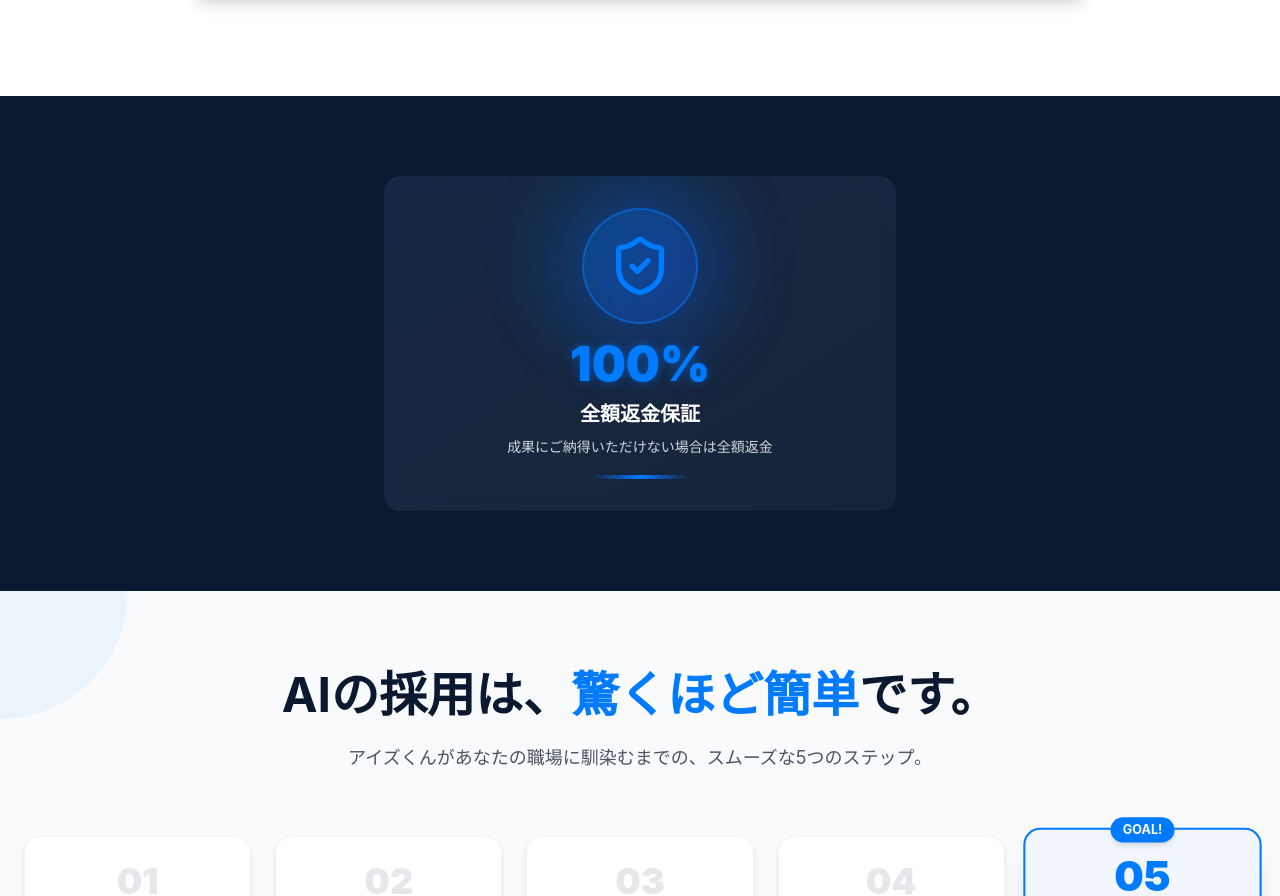
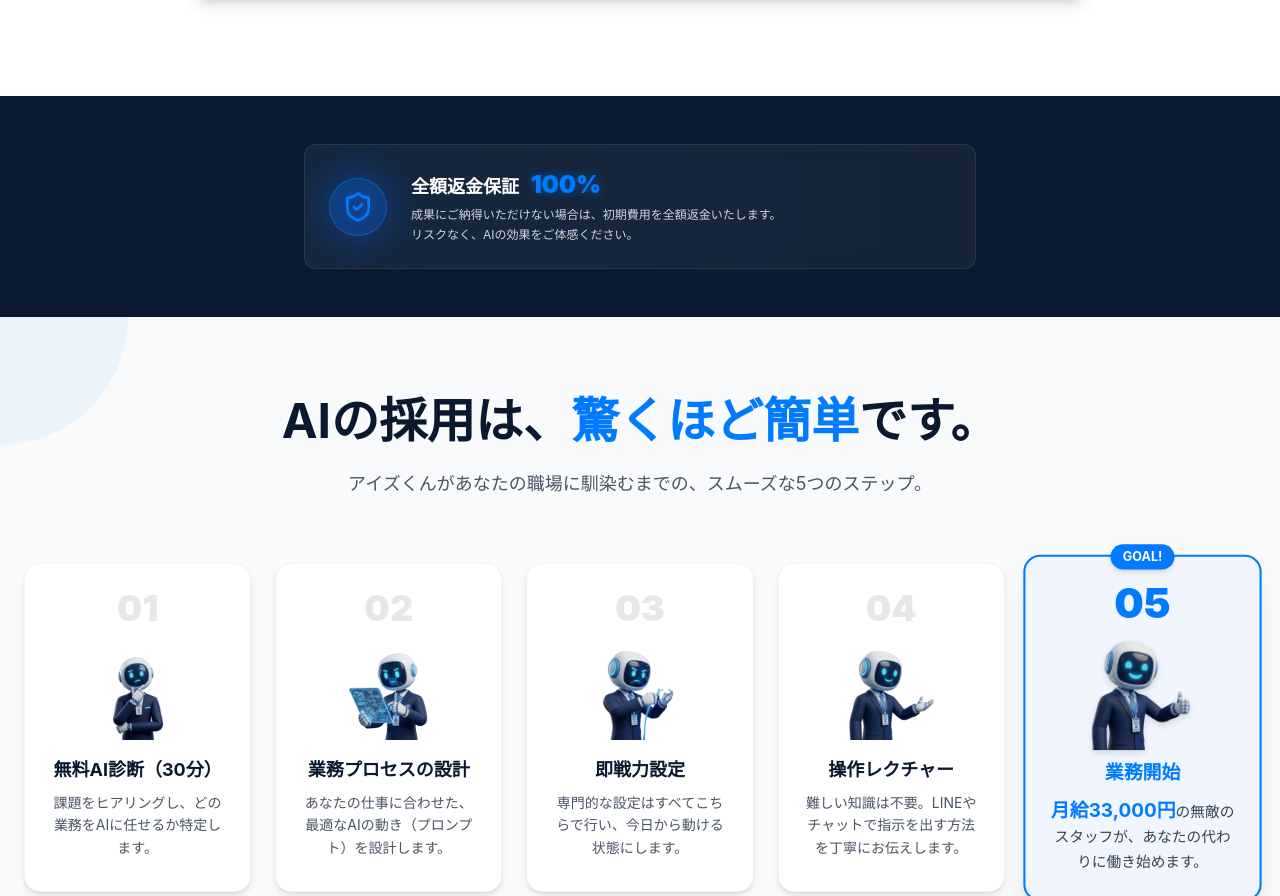
Before and after one commit to amaru0120/ais-ai-staff, a React (Vite) app: page / in a window 1280 px wide. Shown: the part 5796-6692 px from the top of the page. Built offline with nearby package versions, Linux system fonts and the light colour scheme.

Commit message:
Refine Trust Section Layout (Compact)

```diff
--- a/src/components/Trust.tsx
+++ b/src/components/Trust.tsx
@@ -3,36 +3,36 @@ import { ShieldCheck } from 'lucide-react';
 
 export const Trust = () => {
     return (
-        <section className="py-20 bg-primary text-white">
+        <section className="py-12 bg-primary text-white">
             <div className="container mx-auto px-6 text-center">
                 <motion.div
-                    initial={{ opacity: 0, y: 20 }}
-                    whileInView={{ opacity: 1, y: 0 }}
+                    initial={{ opacity: 0, scale: 0.9 }}
+                    whileInView={{ opacity: 1, scale: 1 }}
                     viewport={{ once: true }}
                     transition={{ delay: 0.1 }}
-                    className="flex flex-col items-center p-8 bg-white/5 rounded-2xl backdrop-blur-sm relative overflow-hidden max-w-lg mx-auto w-full"
+                    className="flex flex-row items-center justify-center gap-6 p-6 bg-white/5 rounded-xl backdrop-blur-sm relative overflow-hidden max-w-2xl mx-auto w-full border border-white/10"
                 >
                     {/* エンブレム背景 */}
-                    <div className="absolute inset-0 bg-gradient-to-br from-accent/10 to-transparent opacity-50"></div>
+                    <div className="absolute inset-0 bg-gradient-to-r from-accent/5 to-transparent opacity-50"></div>
 
-                    {/* 六角形風の装飾 */}
-                    <div className="relative mb-4">
-                        <div className="absolute inset-0 bg-gradient-to-br from-accent to-blue-600 rounded-full blur-xl opacity-30 scale-150"></div>
-                        <div className="relative bg-gradient-to-br from-accent/20 to-blue-600/20 p-6 rounded-full border-2 border-accent/50">
-                            <ShieldCheck className="w-16 h-16 text-accent relative z-10" />
+                    {/* 六角形風の装飾 - Smaller */}
+                    <div className="relative shrink-0">
+                        <div className="absolute inset-0 bg-gradient-to-br from-accent to-blue-600 rounded-full blur-lg opacity-30 scale-125"></div>
+                        <div className="relative bg-gradient-to-br from-accent/20 to-blue-600/20 p-3 rounded-full border border-accent/50">
+                            <ShieldCheck className="w-8 h-8 text-accent relative z-10" />
                         </div>
                     </div>
 
-                    {/* 100%バッジ */}
-                    <div className="relative mb-3">
-                        <span className="text-5xl font-black text-accent text-glow">100%</span>
+                    <div className="text-left relative z-10 flex-grow">
+                        <div className="flex items-baseline gap-3 mb-1">
+                            <h3 className="text-lg font-bold">全額返金保証</h3>
+                            <span className="text-2xl font-black text-accent text-glow">100%</span>
+                        </div>
+                        <p className="text-gray-300 text-xs leading-relaxed">
+                            成果にご納得いただけない場合は、初期費用を全額返金いたします。<br className="hidden sm:block" />
+                            リスクなく、AIの効果をご体感ください。
+                        </p>
                     </div>
-
-                    <h3 className="text-xl font-bold mb-2 relative z-10 text-balance px-4">全額返金保証</h3>
-                    <p className="text-gray-300 text-sm relative z-10 leading-relaxed px-4 text-balance">成果にご納得いただけない場合は全額返金</p>
-
-                    {/* 装飾ライン */}
-                    <div className="mt-4 w-24 h-1 bg-gradient-to-r from-transparent via-accent to-transparent rounded-full"></div>
                 </motion.div>
             </div>
         </section>
```
